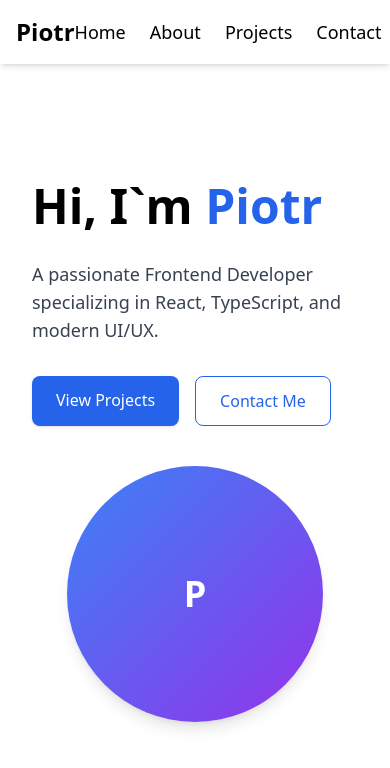
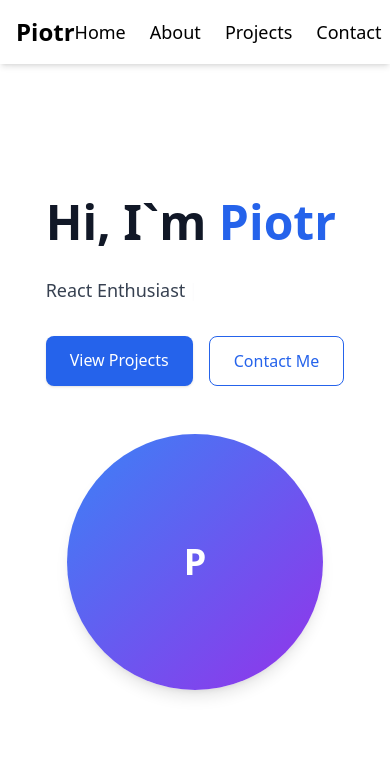
Before and after one commit to Petr0611/my-portfolio, a React (Vite) app: page / in a window 390 px wide. Shown: the top 768 px of the page. Built offline with nearby package versions, Linux system fonts and the light colour scheme.

Commit message:
Add typewriter effect and hero animations

```diff
--- a/package.json
+++ b/package.json
@@ -11,9 +11,11 @@
   },
   "dependencies": {
     "@types/react-router-dom": "^5.3.3",
+    "framer-motion": "^12.26.2",
     "react": "^19.2.0",
     "react-dom": "^19.2.0",
-    "react-router-dom": "^7.12.0"
+    "react-router-dom": "^7.12.0",
+    "react-simple-typewriter": "^5.0.1"
   },
   "devDependencies": {
     "@eslint/js": "^9.39.1",
--- a/src/pages/Home.tsx
+++ b/src/pages/Home.tsx
@@ -1,18 +1,43 @@
+import { motion } from "framer-motion";
+import { Typewriter } from "react-simple-typewriter";
+
 function Home() {
   return (
-    <section className="max-w-6xl mx-auto px-4 flex flex-col md:flex-row items-center justify-between py-20">
+    <section className="max-w-6xl mx-auto px-4 py-24 flex flex-col md:flex-row items-center justify-between">
       {/*Left side */}
-      <div className="max-w-xl">
-        <h1 className="text-5xl font-bold leading-tight">
+      <motion.div
+        className="max-w-xl"
+        initial={{ opacity: 0, y: 40 }}
+        animate={{ opacity: 1, y: 0 }}
+        transition={{ duration: 0.8, ease: "easeInOut" }}
+      >
+        <h1 className="text-5xl font-bold leading-tight text-gray-900 dark\:text-white">
           Hi, I`m <span className="text-blue-600">Piotr</span>
         </h1>
 
-        <p className="mt-6 text-lg text-gray-700">
-          A passionate Frontend Developer specializing in React, TypeScript, and
-          modern UI/UX.
+        <p className="mt-6 text-lg text-gray-700 dark\:text-gray-300">
+          <Typewriter
+            words={[
+              "Fronted Developer",
+              "React Enthusiast",
+              "TypeScript Fan",
+              "UI/UX Explorer",
+            ]}
+            loop={true}
+            cursor
+            cursorStyle="|"
+            typeSpeed={70}
+            deleteSpeed={50}
+            delaySpeed={1500}
+          />
         </p>
 
-        <div className="mt-8 flex gap-4">
+        <motion.div
+          className="mt-8 flex gap-4"
+          initial={{ opacity: 0 }}
+          animate={{ opacity: 1 }}
+          transition={{ delay: 0.6, duration: 0.8 }}
+        >
           <a
             href="/projects"
             className="px-6 py-3 bg-blue-600 text-white rounded-lg shadow hover:bg-blue-700 transition"
@@ -22,19 +47,24 @@ function Home() {
 
           <a
             href="/contact"
-            className="px-6 py-3 border border-blue-600 text-blue-600 rounded-lg hover:bg-blue-50 transition"
+            className="px-6 py-3 border border-blue-600 text-blue-600 rounded-lg hover:bg-blue-50 dark:hover:bg-blue-900/20 transition"
           >
             Contact Me
           </a>
-        </div>
-      </div>
+        </motion.div>
+      </motion.div>
 
       {/* Right side */}
-      <div className="mt-10 md:mt-0">
+      <motion.div
+        className="mt-12 md:mt-0"
+        initial={{ opacity: 0, scale: 0.6 }}
+        animate={{ opacity: 1, scale: 1 }}
+        transition={{ duration: 0.8, ease: "easeInOut", delay: 0.4 }}
+      >
         <div className="w-64 h-64 rounded-full bg-gradient-to-br from-blue-500 to-purple-600 shadow-lg flex items-center justify-center">
           <span className="text-white text-4xl font-bold">P</span>
         </div>
-      </div>
+      </motion.div>
     </section>
   );
 }
```
Also changed, not shown: 1 other file (tests, documents, lock files or other folders).
